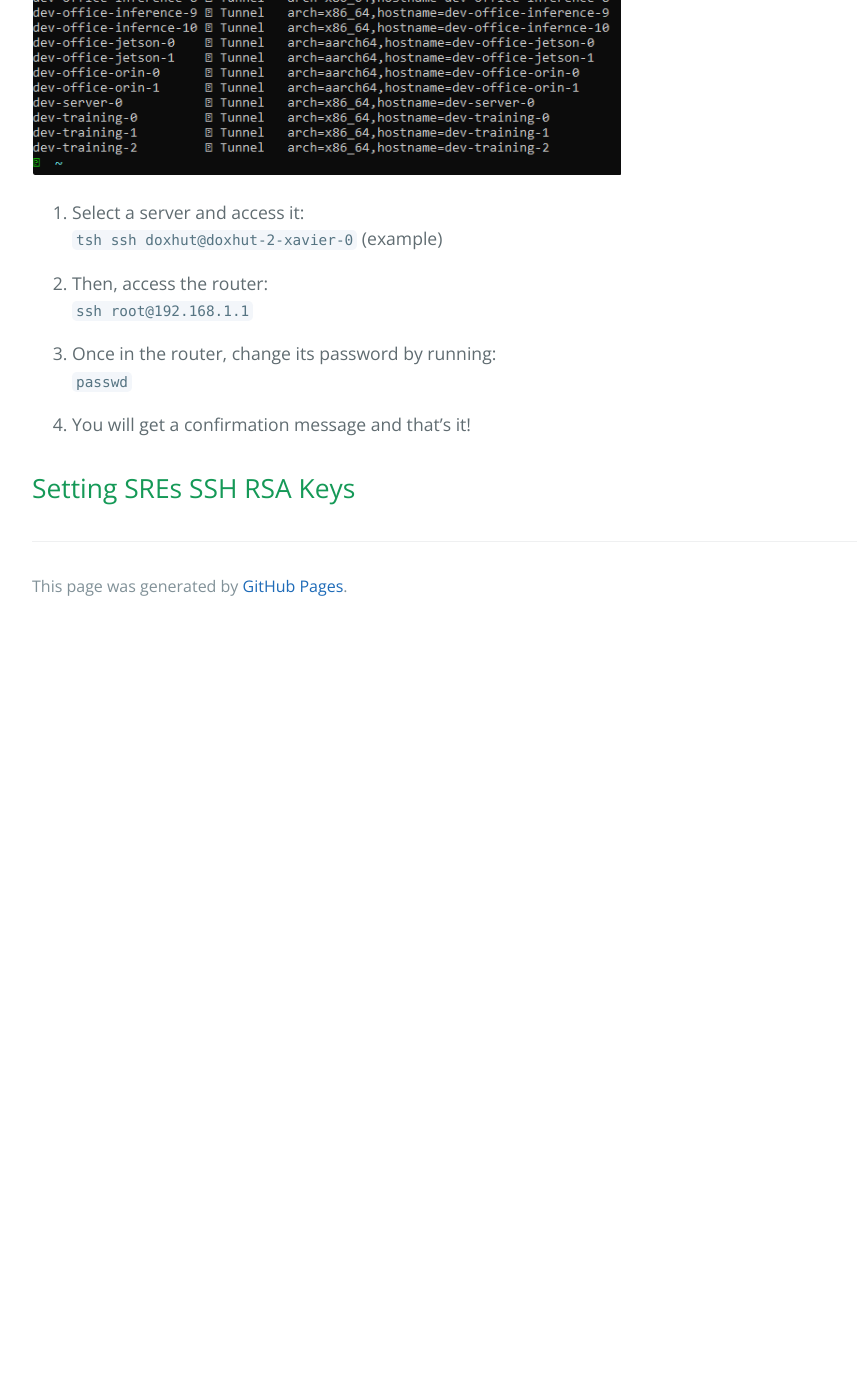
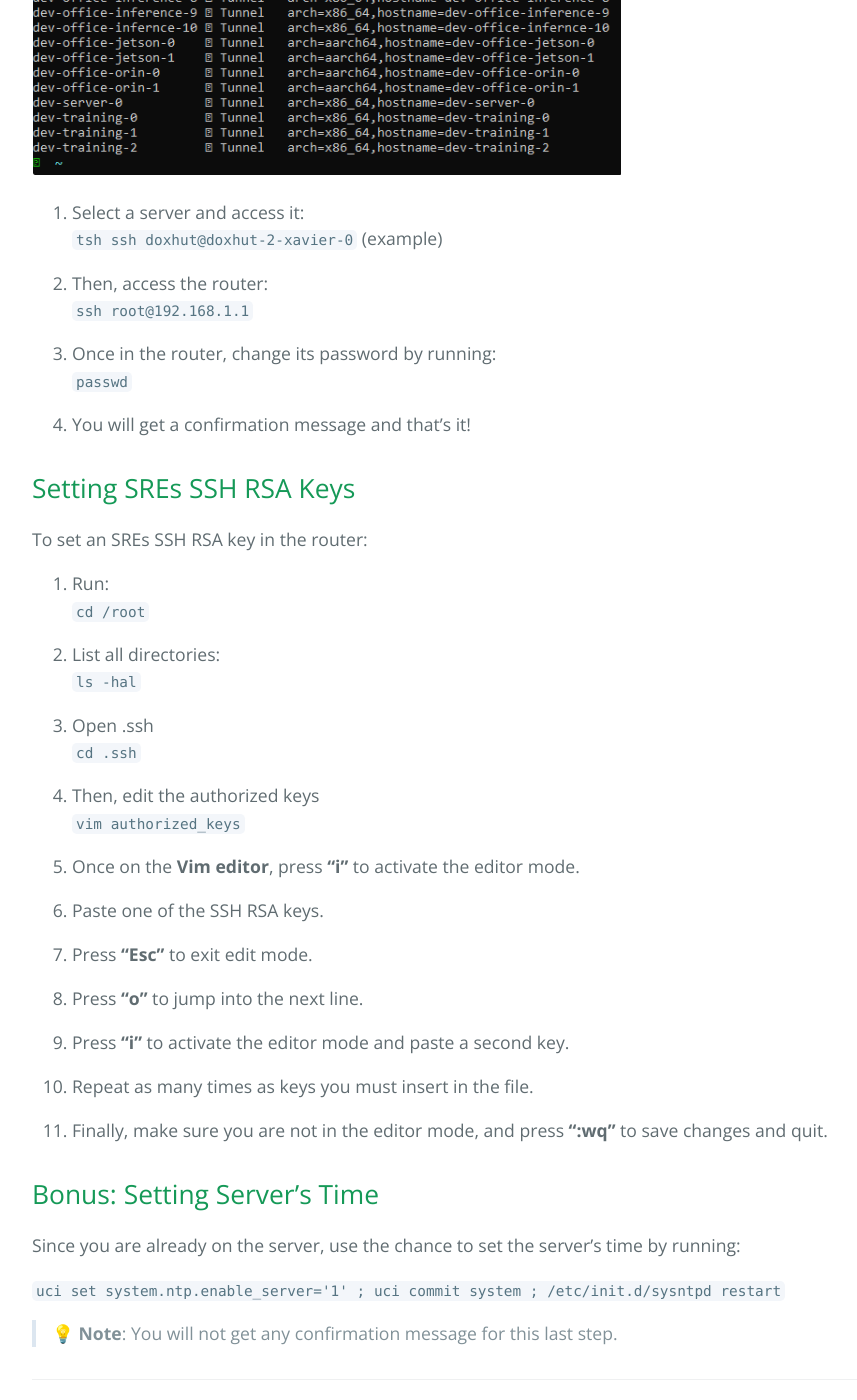
Before and after one commit to BigStepIdiomas/bigstepidiomas.github.io, a Jekyll site: the page built from userguide-routers-teleport.md, in a window 1280 px wide and 1400 px high, scrolled down 3045 px. Shown: the whole window, without its empty margins (192-1049 px from the left). Built offline with Jekyll 4.4.1, drawn with Linux system fonts in a browser that asks for light colours; before the commit the page ends 3675 px from its top, so only the background shows below that.

Commit message:
commit - adding rough draft content to Index.md

```diff
--- a/userguide-routers-teleport.md
+++ b/userguide-routers-teleport.md
@@ -71,3 +71,39 @@ To access a server:
 5. You will get a confirmation message and that’s it!<br>
 
 ## Setting SREs SSH RSA Keys
+
+To set an SREs SSH RSA key in the router:<br>
+
+1. Run:<br>
+`cd /root`
+
+2. List all directories:<br>
+`ls -hal`
+
+3. Open .ssh<br>
+`cd .ssh`
+
+4. Then, edit the authorized keys<br>
+`vim authorized_keys`
+
+5. Once on the **Vim editor**, press **“i”** to activate the editor mode.<br>
+
+6. Paste one of the SSH RSA keys.<br>
+
+7. Press **“Esc”** to exit edit mode.<br>
+
+8. Press **“o”** to jump into the next line.<br>
+
+9. Press **“i”** to activate the editor mode and paste a second key.<br>
+
+10. Repeat as many times as keys you must insert in the file.<br>
+
+11. Finally, make sure you are not in the editor mode, and press **“:wq”** to save changes and quit. <br>
+
+## Bonus: Setting Server’s Time
+
+Since you are already on the server, use the chance to set the server’s time by running:
+
+`uci set system.ntp.enable_server='1' ; uci commit system ; /etc/init.d/sysntpd restart`
+
+> 💡 **Note**: You will not get any confirmation message for this last step.
```
